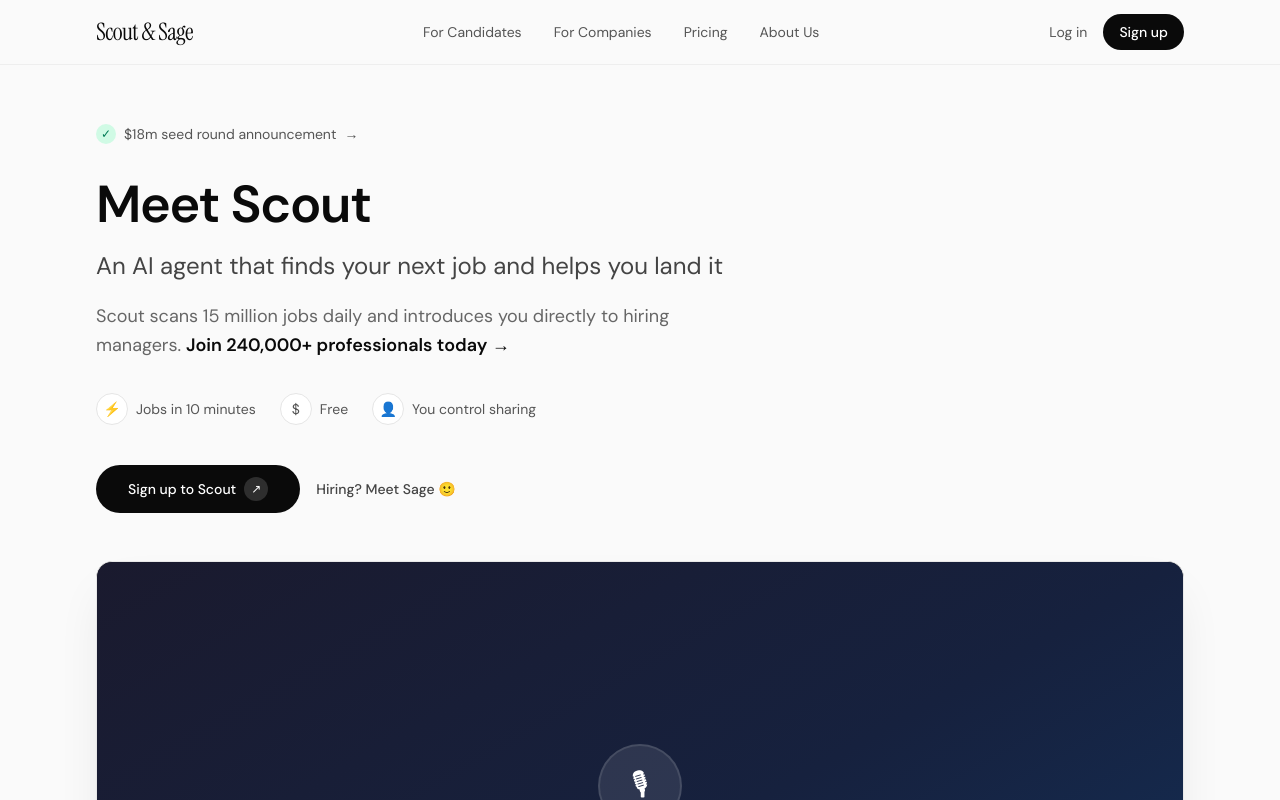
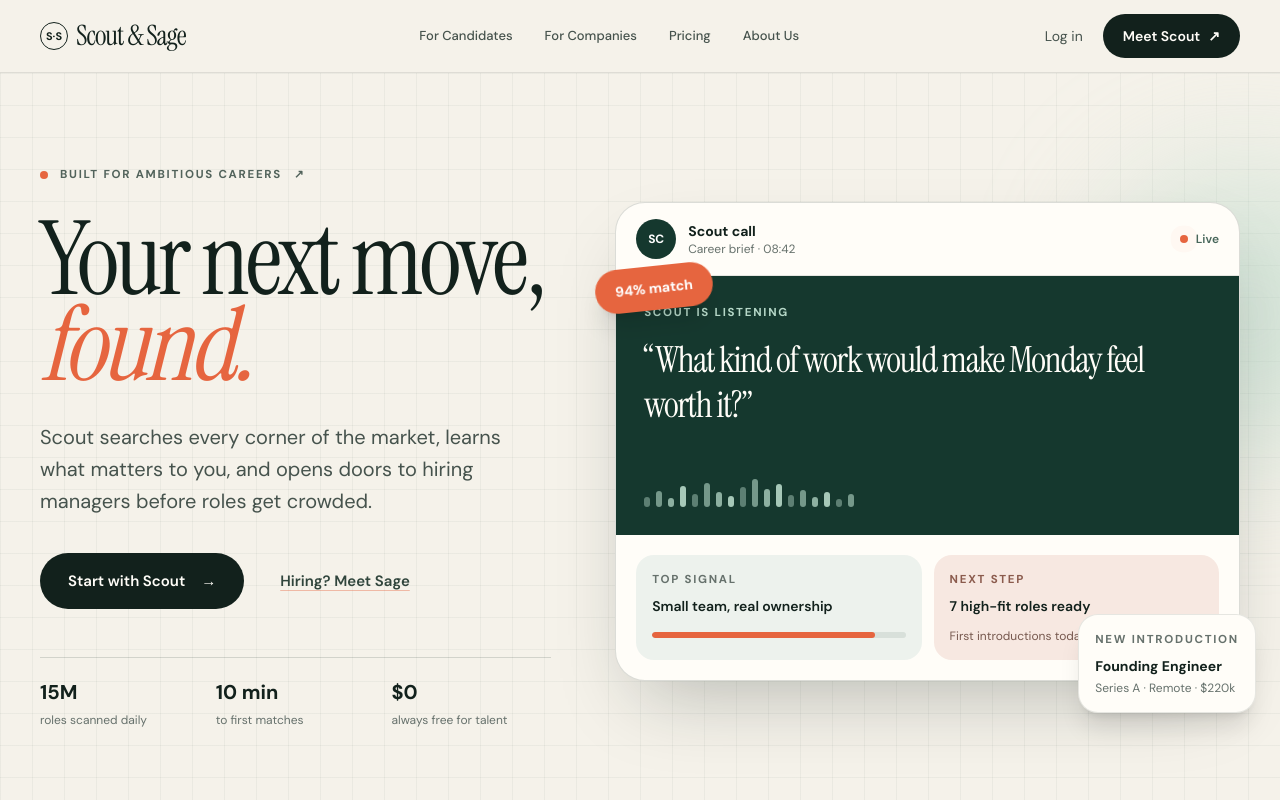
Before and after one commit to danteocualesjr/scout-and-sage, a Next.js app: page / in a window 1280 px wide. Shown: the top 800 px of the page. Built offline with nearby package versions, Linux system fonts and the light colour scheme.

Commit message:
style(design): FINDING-001 — strengthen hero and brand
Co-authored-by: Cursor <cursoragent@cursor.com>

```diff
--- a/src/app/globals.css
+++ b/src/app/globals.css
@@ -1,11 +1,15 @@
 @import "tailwindcss";
 
 :root {
-  --background: #fafafa;
-  --foreground: #0a0a0a;
-  --muted: #6b6b6b;
-  --border: #e8e8e8;
-  --accent-green: #22c55e;
+  --background: #f5f2ea;
+  --foreground: #12211c;
+  --muted: #66716c;
+  --border: #d9ded8;
+  --surface: #fffdf8;
+  --surface-dark: #15382e;
+  --accent: #e6653f;
+  --accent-soft: #f4c9b9;
+  --sage: #b6d8c8;
 }
 
 @theme inline {
@@ -20,9 +24,97 @@
 body {
   background: var(--background);
   color: var(--foreground);
-  font-family: var(--font-dm-sans), system-ui, sans-serif;
+  font-family: var(--font-dm-sans), sans-serif;
 }
 
 html {
   scroll-behavior: smooth;
 }
+
+::selection {
+  background: var(--accent-soft);
+  color: var(--foreground);
+}
+
+a,
+button {
+  cursor: pointer;
+}
+
+a:focus-visible,
+button:focus-visible {
+  outline: 3px solid color-mix(in srgb, var(--accent) 45%, transparent);
+  outline-offset: 4px;
+}
+
+.display-text {
+  font-family: var(--font-instrument-serif), serif;
+  font-weight: 400;
+  letter-spacing: -0.035em;
+}
+
+.paper-grid {
+  background-image:
+    linear-gradient(to right, rgb(18 33 28 / 0.045) 1px, transparent 1px),
+    linear-gradient(to bottom, rgb(18 33 28 / 0.045) 1px, transparent 1px);
+  background-size: 32px 32px;
+}
+
+.eyebrow {
+  font-size: 0.72rem;
+  font-weight: 700;
+  letter-spacing: 0.15em;
+  text-transform: uppercase;
+}
+
+.button-lift {
+  transition:
+    transform 180ms ease-out,
+    box-shadow 180ms ease-out,
+    background-color 180ms ease-out;
+}
+
+.button-lift:hover {
+  transform: translateY(-2px);
+  box-shadow: 0 10px 24px rgb(18 33 28 / 0.14);
+}
+
+.button-lift:active {
+  transform: translateY(0);
+}
+
+@keyframes float {
+  0%,
+  100% {
+    transform: translateY(0);
+  }
+  50% {
+    transform: translateY(-8px);
+  }
+}
+
+@keyframes pulse-ring {
+  0% {
+    box-shadow: 0 0 0 0 rgb(230 101 63 / 0.4);
+  }
+  70% {
+    box-shadow: 0 0 0 10px rgb(230 101 63 / 0);
+  }
+  100% {
+    box-shadow: 0 0 0 0 rgb(230 101 63 / 0);
+  }
+}
+
+@media (prefers-reduced-motion: reduce) {
+  html {
+    scroll-behavior: auto;
+  }
+
+  *,
+  *::before,
+  *::after {
+    animation-duration: 0.01ms !important;
+    animation-iteration-count: 1 !important;
+    transition-duration: 0.01ms !important;
+  }
+}
--- a/src/components/hero-section.tsx
+++ b/src/components/hero-section.tsx
@@ -1,95 +1,112 @@
 import Link from "next/link";
 
 const perks = [
-  { icon: "⚡", label: "Jobs in 10 minutes" },
-  { icon: "$", label: "Free" },
-  { icon: "👤", label: "You control sharing" },
+  { value: "15M", label: "roles scanned daily" },
+  { value: "10 min", label: "to first matches" },
+  { value: "$0", label: "always free for talent" },
 ];
 
 export function HeroSection() {
   return (
-    <section id="candidates" className="border-b border-[#eee] bg-[#fafafa]">
-      <div className="mx-auto max-w-6xl px-5 pb-16 pt-10 md:px-8 md:pb-20 md:pt-14">
-        <Link
-          href="#announcement"
-          className="mb-8 inline-flex items-center gap-2 text-sm text-[#555] transition-colors hover:text-[#0a0a0a]"
-        >
-          <span className="inline-flex h-5 w-5 items-center justify-center rounded-full bg-emerald-100 text-xs text-emerald-700">
-            ✓
-          </span>
-          $18m seed round announcement
-          <span aria-hidden>→</span>
-        </Link>
+    <section id="candidates" className="paper-grid relative overflow-hidden border-b border-[#12211c]/10 bg-[#f5f2ea]">
+      <div className="pointer-events-none absolute -right-28 top-24 h-72 w-72 rounded-full bg-[#b6d8c8]/50 blur-3xl" />
+      <div className="mx-auto grid min-h-[calc(100svh-72px)] max-w-[1280px] items-center gap-12 px-5 py-14 md:px-10 lg:grid-cols-[0.9fr_1.1fr] lg:gap-16 lg:py-20">
+        <div className="relative z-10">
+          <Link
+            href="#announcement"
+            className="eyebrow inline-flex min-h-11 items-center gap-3 text-[#52635b] transition-colors hover:text-[#12211c]"
+          >
+            <span className="h-2 w-2 rounded-full bg-[#e6653f]" />
+            Built for ambitious careers
+            <span aria-hidden>↗</span>
+          </Link>
 
-        <div className="max-w-3xl">
-          <h1 className="text-4xl font-semibold leading-[1.1] tracking-tight md:text-5xl lg:text-[3.25rem]">
-            Meet Scout
+          <h1 className="display-text mt-5 max-w-[680px] text-[clamp(4.25rem,8vw,7.75rem)] leading-[0.84] text-[#12211c]">
+            Your next move,
+            <span className="block italic text-[#e6653f]">found.</span>
           </h1>
-          <p className="mt-4 text-xl text-[#444] md:text-2xl md:leading-snug">
-            An AI agent that finds your next job and helps you land it
-          </p>
-          <p className="mt-5 max-w-xl text-base leading-relaxed text-[#666] md:text-lg">
-            Scout scans 15 million jobs daily and introduces you directly to
-            hiring managers.{" "}
-            <Link href="#signup" className="font-semibold text-[#0a0a0a] underline-offset-2 hover:underline">
-              Join 240,000+ professionals today →
-            </Link>
+          <p className="mt-8 max-w-lg text-lg leading-8 text-[#46534d] md:text-xl">
+            Scout searches every corner of the market, learns what matters to
+            you, and opens doors to hiring managers before roles get crowded.
           </p>
 
-          <ul className="mt-8 flex flex-wrap gap-6 text-sm text-[#555]">
-            {perks.map((perk) => (
-              <li key={perk.label} className="flex items-center gap-2">
-                <span className="flex h-8 w-8 items-center justify-center rounded-full border border-[#e5e5e5] bg-white text-sm">
-                  {perk.icon}
-                </span>
-                {perk.label}
-              </li>
-            ))}
-          </ul>
-
-          <div className="mt-10 flex flex-col gap-4 sm:flex-row sm:items-center">
+          <div className="mt-9 flex flex-col gap-3 sm:flex-row sm:items-center">
             <Link
               href="#signup"
-              className="inline-flex h-12 items-center justify-center gap-2 rounded-full bg-[#0a0a0a] px-8 text-sm font-medium text-white transition-opacity hover:opacity-90"
+              className="button-lift inline-flex min-h-14 items-center justify-center rounded-full bg-[#12211c] px-7 text-[15px] font-semibold text-[#fffdf8]"
             >
-              Sign up to Scout
-              <span className="inline-flex h-6 w-6 items-center justify-center rounded-full bg-white/15 text-xs">
-                ↗
-              </span>
+              Start with Scout <span className="ml-4" aria-hidden>→</span>
             </Link>
             <Link
               href="#companies"
-              className="text-sm font-medium text-[#444] hover:text-[#0a0a0a]"
+              className="inline-flex min-h-14 items-center justify-center px-6 text-[15px] font-semibold text-[#30453c] underline decoration-[#e6653f]/40 underline-offset-4 transition-colors hover:text-[#e6653f]"
             >
-              Hiring? Meet Sage <span aria-hidden>🙂</span>
+              Hiring? Meet Sage
             </Link>
           </div>
+
+          <dl className="mt-12 grid grid-cols-3 gap-4 border-t border-[#12211c]/15 pt-5">
+            {perks.map((perk) => (
+              <div key={perk.label}>
+                <dt className="text-lg font-bold text-[#12211c] md:text-xl">{perk.value}</dt>
+                <dd className="mt-1 text-xs leading-5 text-[#66716c]">{perk.label}</dd>
+              </div>
+            ))}
+          </dl>
         </div>
 
-        <div className="relative mt-12 overflow-hidden rounded-2xl border border-[#e8e8e8] bg-[#111] shadow-2xl shadow-black/10">
-          <div className="aspect-[16/9] w-full bg-gradient-to-br from-[#1a1a2e] via-[#16213e] to-[#0f3460]">
-            <div className="flex h-full flex-col items-center justify-center gap-4 p-8 text-center text-white">
-              <div className="flex h-20 w-20 items-center justify-center rounded-full bg-white/10 ring-2 ring-white/20">
-                <span className="text-3xl">🎙</span>
+        <div className="relative mx-auto w-full max-w-[690px]">
+          <div className="absolute -left-5 top-16 z-20 hidden -rotate-6 rounded-full bg-[#e6653f] px-5 py-3 text-sm font-bold text-white shadow-xl md:block">
+            94% match
+          </div>
+          <div className="overflow-hidden rounded-[30px] border border-[#12211c]/15 bg-[#fffdf8] shadow-[0_35px_80px_-25px_rgba(18,33,28,0.28)]">
+            <div className="flex items-center justify-between border-b border-[#12211c]/10 px-5 py-4">
+              <div className="flex items-center gap-3">
+                <div className="flex h-10 w-10 items-center justify-center rounded-full bg-[#15382e] text-xs font-bold text-white">SC</div>
+                <div>
+                  <p className="text-sm font-bold">Scout call</p>
+                  <p className="text-xs text-[#66716c]">Career brief · 08:42</p>
+                </div>
               </div>
-              <p className="text-lg font-medium">Talk to Scout — live career coaching</p>
-              <p className="max-w-md text-sm text-white/70">
-                Demo preview — your conversation helps Scout learn what great looks like for your next role.
+              <div className="flex items-center gap-2 text-xs font-semibold text-[#47665a]">
+                <span className="h-2 w-2 animate-[pulse-ring_2s_infinite] rounded-full bg-[#e6653f]" />
+                Live
+              </div>
+            </div>
+            <div className="bg-[#15382e] p-5 text-[#fffdf8] sm:p-7">
+              <p className="eyebrow text-[#b6d8c8]">Scout is listening</p>
+              <p className="display-text mt-4 max-w-lg text-3xl leading-tight sm:text-4xl">
+                “What kind of work would make Monday feel worth it?”
               </p>
-              <button
-                type="button"
-                className="mt-2 rounded-full border border-white/30 bg-white/10 px-5 py-2 text-sm backdrop-blur-sm"
-              >
-                Tap to unmute
-              </button>
+              <div className="mt-8 flex h-12 items-end gap-1.5" aria-hidden="true">
+                {[20, 34, 18, 44, 28, 50, 32, 22, 42, 58, 37, 48, 25, 36, 20, 31, 17, 27].map((height, index) => (
+                  <span
+                    key={`${height}-${index}`}
+                    className="w-1.5 rounded-full bg-[#b6d8c8]"
+                    style={{ height: `${height}%`, opacity: 0.45 + (index % 4) * 0.15 }}
+                  />
+                ))}
+              </div>
+            </div>
+            <div className="grid gap-3 p-4 sm:grid-cols-2 sm:p-5">
+              <div className="rounded-[18px] bg-[#edf2ed] p-4">
+                <p className="eyebrow text-[#66716c]">Top signal</p>
+                <p className="mt-2 text-sm font-semibold">Small team, real ownership</p>
+                <div className="mt-4 h-1.5 overflow-hidden rounded-full bg-[#d8e0da]">
+                  <div className="h-full w-[88%] rounded-full bg-[#e6653f]" />
+                </div>
+              </div>
+              <div className="rounded-[18px] bg-[#f7e8e1] p-4">
+                <p className="eyebrow text-[#8b5b4d]">Next step</p>
+                <p className="mt-2 text-sm font-semibold">7 high-fit roles ready</p>
+                <p className="mt-3 text-xs text-[#76584e]">First introductions today →</p>
+              </div>
             </div>
           </div>
-          <div className="absolute bottom-4 left-1/2 flex -translate-x-1/2 gap-2 rounded-full bg-black/60 px-4 py-2 text-xs text-white backdrop-blur-md">
-            <span>Pause</span>
-            <span className="text-white/40">|</span>
-            <span>CC</span>
-            <span className="text-white/40">|</span>
-            <span>1×</span>
+          <div className="absolute -bottom-8 -right-4 hidden max-w-[220px] animate-[float_5s_ease-in-out_infinite] rounded-[20px] border border-[#12211c]/10 bg-[#fffdf8] p-4 shadow-xl md:block">
+            <p className="eyebrow text-[#66716c]">New introduction</p>
+            <p className="mt-2 text-sm font-bold">Founding Engineer</p>
+            <p className="mt-1 text-xs text-[#66716c]">Series A · Remote · $220k</p>
           </div>
         </div>
       </div>
--- a/src/components/site-header.tsx
+++ b/src/components/site-header.tsx
@@ -9,34 +9,37 @@ const nav = [
 
 export function SiteHeader() {
   return (
-    <header className="sticky top-0 z-50 border-b border-[#eee] bg-[#fafafa]/90 backdrop-blur-md">
-      <div className="mx-auto flex h-16 max-w-6xl items-center justify-between px-5 md:px-8">
+    <header className="sticky top-0 z-50 border-b border-[#12211c]/10 bg-[#f5f2ea]/90 backdrop-blur-xl">
+      <div className="mx-auto flex h-[72px] max-w-[1280px] items-center justify-between px-5 md:px-10">
         <Link
           href="/"
-          className="font-serif text-2xl tracking-tight text-[#0a0a0a]"
+          className="display-text group flex items-center gap-2 text-[1.75rem] text-[#12211c]"
         >
-          Scout & Sage
+          <span className="flex h-7 w-7 items-center justify-center rounded-full border border-[#12211c] text-[11px] font-sans font-bold tracking-normal transition-colors group-hover:bg-[#12211c] group-hover:text-[#f5f2ea]">
+            S·S
+          </span>
+          Scout &amp; Sage
         </Link>
-        <nav className="hidden items-center gap-8 text-sm text-[#555] md:flex">
+        <nav className="hidden items-center gap-8 text-[13px] font-medium text-[#46534d] md:flex" aria-label="Main navigation">
           {nav.map((item) => (
             <Link
               key={item.href}
               href={item.href}
-              className="transition-colors hover:text-[#0a0a0a]"
+              className="border-b border-transparent py-2 transition-[color,border-color] duration-200 hover:border-[#e6653f] hover:text-[#12211c]"
             >
               {item.label}
             </Link>
           ))}
         </nav>
-        <div className="flex items-center gap-4 text-sm">
-          <Link href="#login" className="text-[#555] hover:text-[#0a0a0a]">
+        <div className="flex items-center gap-2 text-sm">
+          <Link href="#login" className="hidden min-h-11 items-center px-3 text-[#46534d] hover:text-[#12211c] sm:flex">
             Log in
           </Link>
           <Link
             href="#signup"
-            className="rounded-full bg-[#0a0a0a] px-4 py-2 font-medium text-white transition-opacity hover:opacity-90"
+            className="button-lift flex min-h-11 items-center rounded-full bg-[#12211c] px-5 font-semibold text-[#fffdf8]"
           >
-            Sign up
+            Meet Scout <span className="ml-2" aria-hidden>↗</span>
           </Link>
         </div>
       </div>
```
